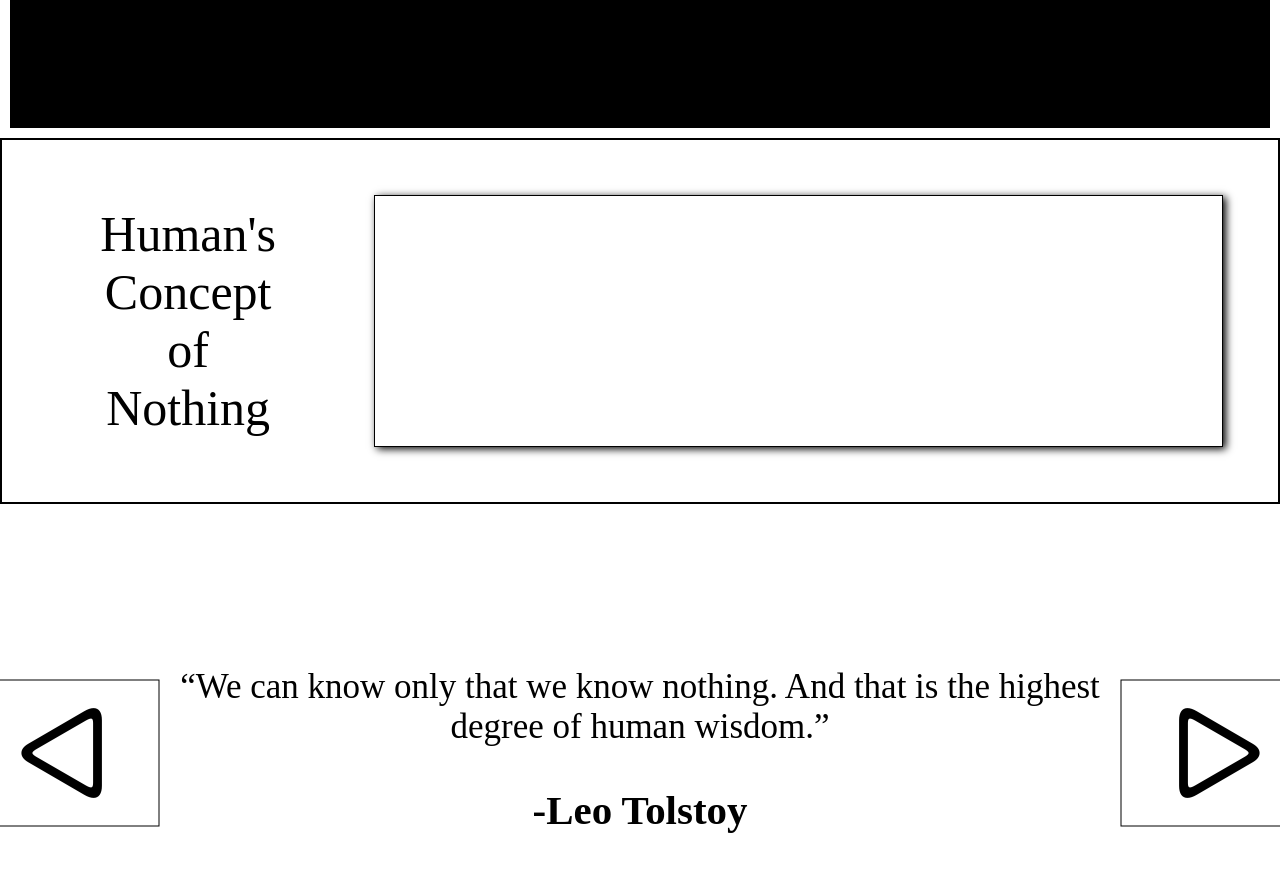
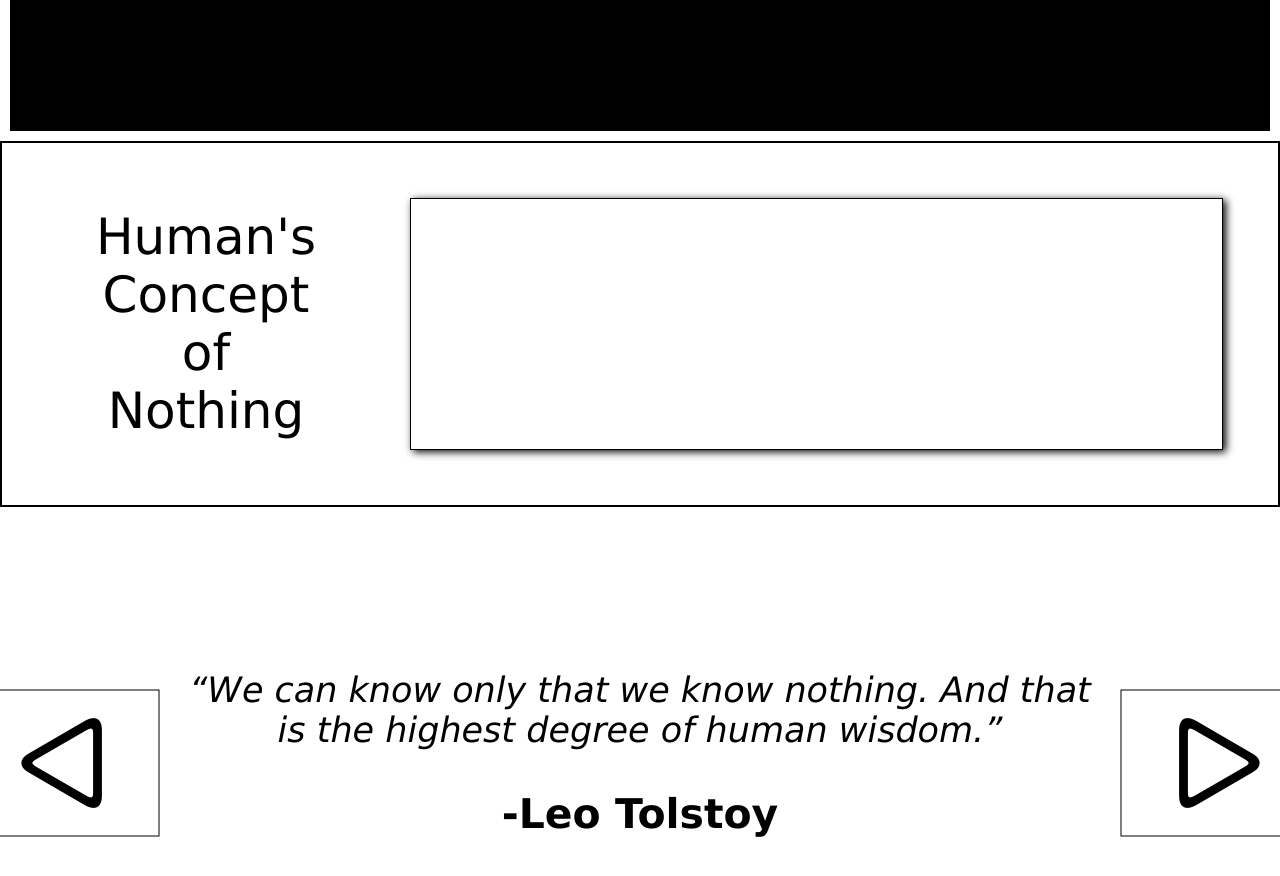
Before and after one commit to evolentDelight/Nothing, a Gatsby app: page / in a window 1280 px wide. Shown: the part 760-1636 px from the top of the page. Built offline with nearby package versions, Linux system fonts and the light colour scheme.

Commit message:
UI edits & box-sizing applied

```diff
--- a/src/components/Quotes.css
+++ b/src/components/Quotes.css
@@ -29,6 +29,8 @@
   justify-content: space-evenly;
 
 
+  height: 40vw;
+  box-sizing: border-box;
 }
 
 .arrowbox{
--- a/src/components/Quotes.js
+++ b/src/components/Quotes.js
@@ -37,7 +37,7 @@
       <div className="quotes-box">
         <CSSTransition timeout={3500}>
           <div>
-            <p>{quotearray[index].quote}</p>
+            <p><em>{quotearray[index].quote}</em></p>
             <h3>-{quotearray[index].name}</h3>
           </div>
         </CSSTransition>
--- a/src/pages/index.css
+++ b/src/pages/index.css
@@ -4,6 +4,6 @@
   padding: 0;
 }
 
-#pad{
-  padding: 100000px;
+*{
+  font-family: Verdana, Geneva, Tahoma, sans-serif;
 }
```
